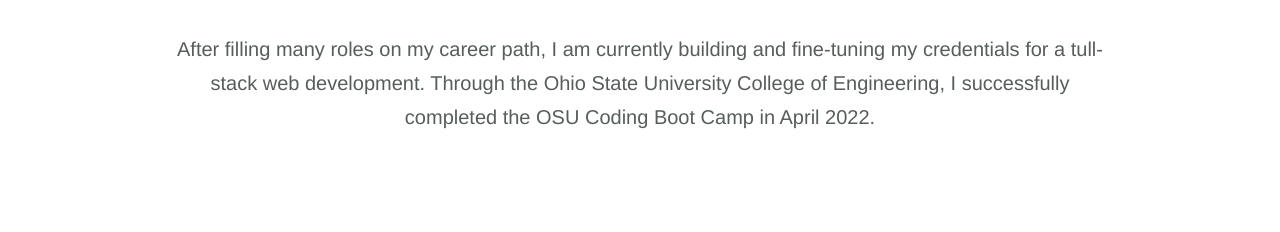
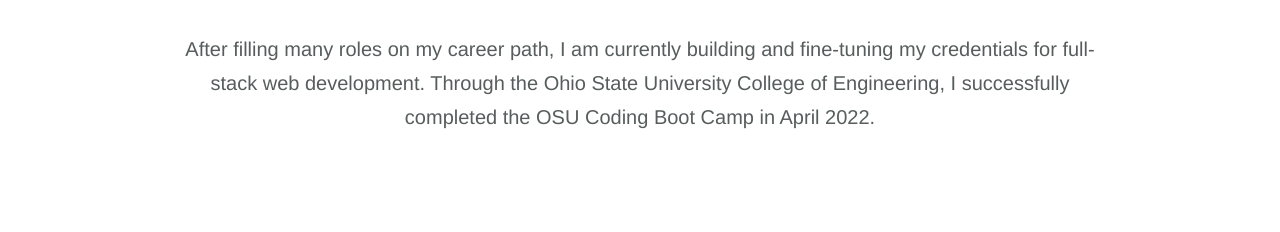
Before and after one commit to trfina/fina-portfolio, a plain HTML site: page index.html in a window 1280 px wide. Shown: the part 568-800 px from the top of the page. Drawn offline with Linux system fonts and the light colour scheme.

Commit message:
updating typos

```diff
--- a/index.html
+++ b/index.html
@@ -50,7 +50,7 @@
       </div>
       <div class="flex-row">
       <p>
-        After filling many roles on my career path, I am currently building and fine-tuning my credentials for a tull-stack web development.  Through the Ohio State University College of Engineering, I successfully completed the OSU Coding Boot Camp in April 2022.
+        After filling many roles on my career path, I am currently building and fine-tuning my credentials for full-stack web development.  Through the Ohio State University College of Engineering, I successfully completed the OSU Coding Boot Camp in April 2022.
       </p>
       </div>
     </section>
```
